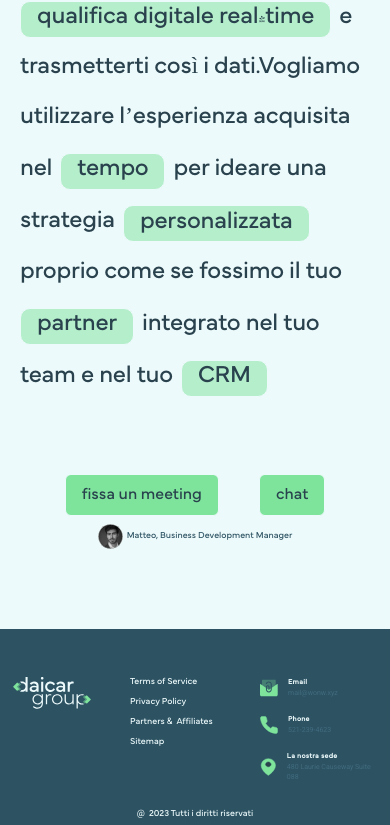
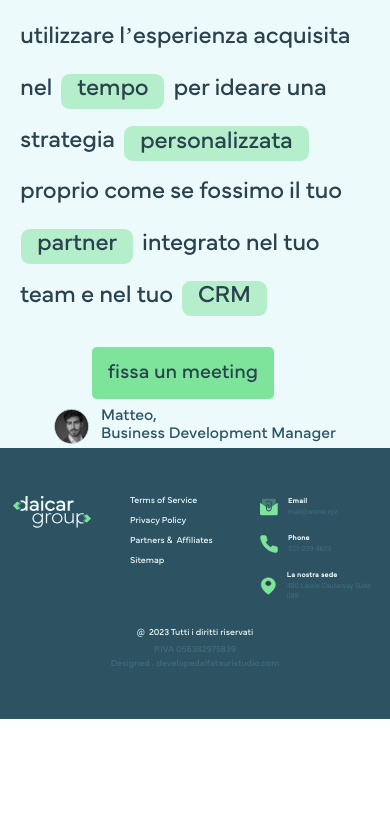
Before and after one commit to neharadialcode/daicar-group-animation, a React (Create React App) app: page / in a window 390 px wide. Shown: the part 7634-8459 px from the top of the page. After the commit the page ends 8353 px from the top, so only its background shows below. Built offline with nearby package versions, Linux system fonts and the light colour scheme.

Commit message:
updating code

```diff
--- a/src/assets/scss/media.scss
+++ b/src/assets/scss/media.scss
@@ -719,16 +719,16 @@
   //   padding: 7px 33px;
   //   font-weight: 500;
   // }
-  .image_hight {
-    width: 25px;
-    height: 25px;
+  .meeting_man_img {
+    width: 35px;
+    height: 35px;
   }
   .lh_0 {
     line-height: 7px !important;
   }
   .padding_y163 {
-    padding-top: 80px !important;
-    padding-bottom: 80px !important;
+    padding-top: 0px !important;
+    padding-bottom: 0px !important;
   }
   .common_gap {
     gap: 10px;
@@ -803,6 +803,8 @@
     line-height: 195% !important;
   }
   .meeting_para {
+    min-width: 370px !important;
+    max-width: 370px !important;
     font-size: 24px !important;
     line-height: 208% !important;
   }
@@ -810,6 +812,14 @@
     font-size: 24px !important;
     height: 37px !important;
     padding: 6.4px 16px !important;
+  }
+  .meeting_btn_parent button {
+    font-size: 20px !important;
+    height: 54px !important;
+  }
+  .fissa-meeting-content-parent p {
+    font-size: 16px !important;
+    line-height: 112% !important;
   }
 }
 
@@ -830,4 +840,11 @@
   .icon_2 {
     top: -50% !important;
   }
+  .meeting_para {
+    min-width: 100% !important;
+    font-size: 18px !important;
+  }
+  .meeting_para .common_button {
+    font-size: 18px !important;
+  }
 }
--- a/src/components/Meeting.jsx
+++ b/src/components/Meeting.jsx
@@ -75,18 +75,18 @@ function About() {
             </span>
           </p>
 
-          <div className="pt-4 pt-lg-5 mt-5 position-relative z_index2">
+          <div className="pt-4 pt-lg-5 mt-sm-5 position-relative z_index2">
             <div className="d-flex align-items-center justify-content-center meeting_btn_parent">
               <button className="ff_mundial_regular hero_btn me-4 me-lg-5">
                 fissa un meeting
               </button>
-              <button className="ff_mundial_regular hero_btn meeting_border_line parliamone ms-3">
+              <button className="ff_mundial_regular hero_btn meeting_border_line parliamone ms-3 d-none d-sm-block">
                 chat
               </button>
             </div>
-            <div className="d-flex justify-content-center gap-1 gap-sm-3 mt-sm-4 mt-2 align-items-center">
+            <div className="d-flex justify-content-center gap-1 gap-sm-3 mt-sm-4 mt-2 align-items-center fissa-meeting-content-parent">
               <img
-                className="image_hight"
+                className="meeting_man_img me-2"
                 src={meetingManImg}
                 alt="meetingManImg"
               />
@@ -95,8 +95,9 @@ function About() {
                 Manager
               </p>
               <p className="mb-0 ff_mundial_regular font_md color_gray d-xl-none">
-                <span className="fw_light">Matteo,</span> Business Development
-                Manager
+                <span className="fw_light">Matteo,</span>
+                <br className="d-sm-none" />
+                Business Development Manager
               </p>
             </div>
           </div>
```
